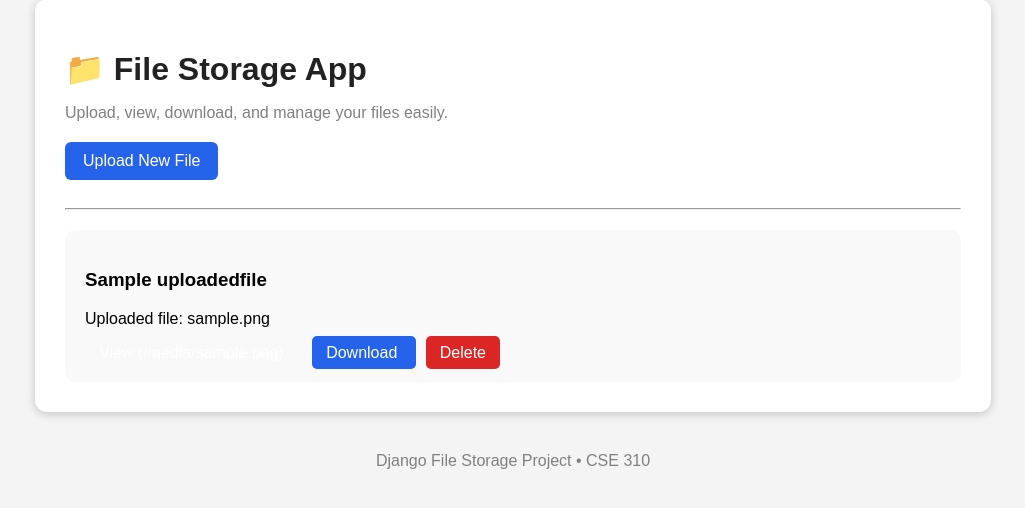
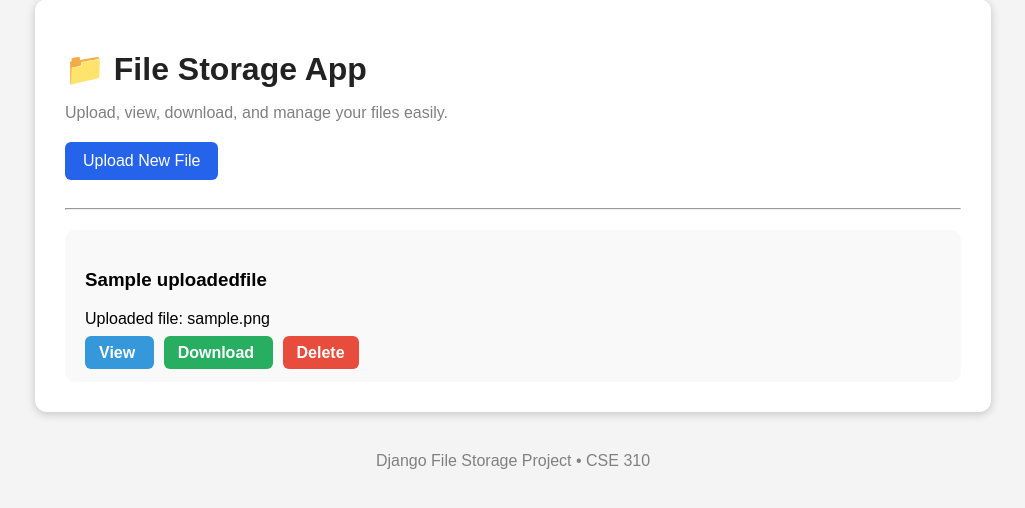
Before and after one commit to EmmanuelOwilli/Web-Apps, a Django app: page / in a window 1280 px wide. Shown: the part 41-549 px from the top of the page, without its empty margins (127-1152 px from the left). Run offline with Django 5.2, Linux system fonts and the light colour scheme; tables that the repository leaves empty hold one stand-in row (values such as "Sample post").

Commit message:
commit new chnage

```diff
--- a/django-file-storage/files_app/static/files_app/style.css
+++ b/django-file-storage/files_app/static/files_app/style.css
@@ -99,3 +99,28 @@ footer {
     color: gray;
     padding-bottom: 20px;
 }
+
+.file-actions{
+    margin-top:10px;
+}
+
+.file-actions a{
+    text-decoration:none;
+    padding:8px 14px;
+    border-radius:6px;
+    margin-right:10px;
+    color:white;
+    font-weight:bold;
+}
+
+.btn-view{
+    background:#3498db;
+}
+
+.btn-download{
+    background:#27ae60;
+}
+
+.btn-delete{
+    background:#e74c3c;
+}
--- a/django-file-storage/files_app/templates/home.html
+++ b/django-file-storage/files_app/templates/home.html
@@ -40,20 +40,19 @@
 
             <div class="button-group">
 
-                <a href="{{ file.file.url }}" target="_blank">
-                 View ({{ file.file.url }})
-                 </a>
+                <div class="file-actions">
+    <a href="{{ file.file.url }}" target="_blank" class="btn-view">
+        View
+    </a>
 
-                <a class="download-btn"
-                   href="{{ file.file.url }}"
-                   download>
-                    Download
-                </a>
+    <a href="{{ file.file.url }}" download class="btn-download">
+        Download
+    </a>
 
-                <a class="delete-btn"
-                   href="/delete/{{ file.id }}/">
-                    Delete
-                </a>
+    <a href="{% url 'delete_file' file.id %}" class="btn-delete">
+        Delete
+    </a>
+</div>
 
             </div>
 
```
